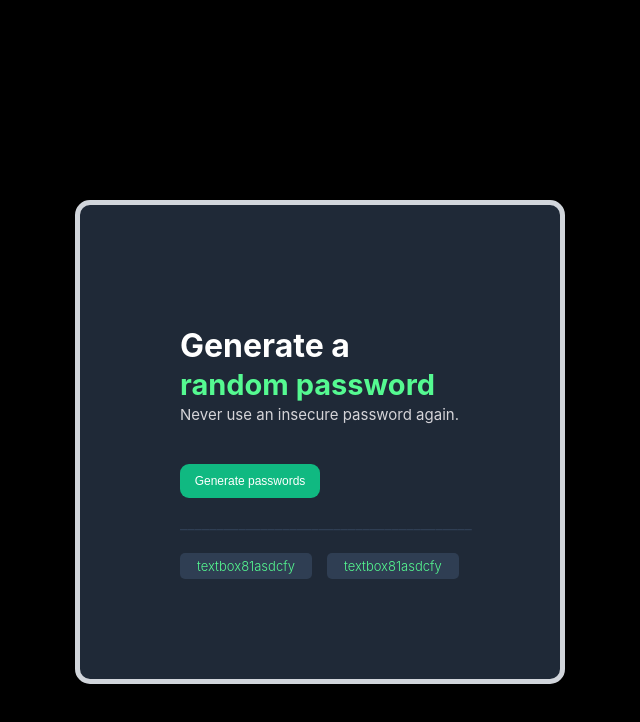
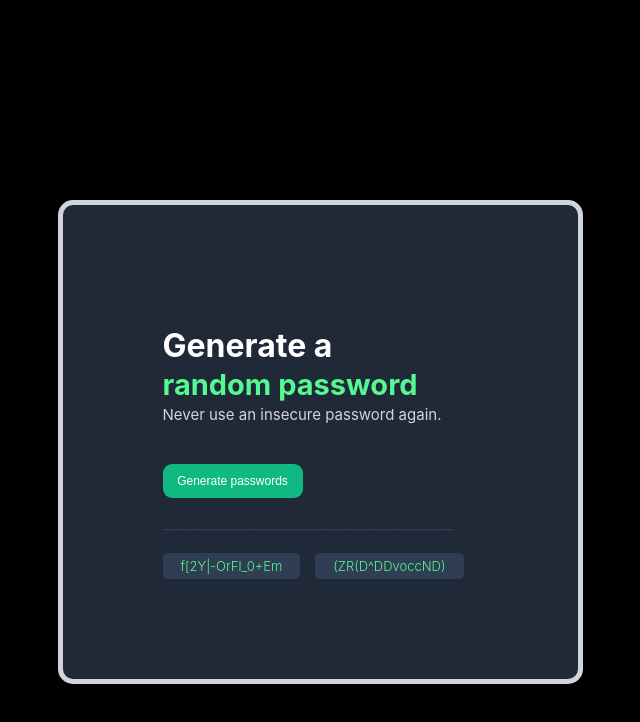
Before and after one commit to chrisdiazaguilar/10.PasswordGenerator, a plain HTML site: page index.html in a window 1280 px wide. Both pictures are taken after a click on the button "Generate passwords". Shown: the whole page, without its empty margins (320-960 px from the left). Drawn offline with Linux system fonts and the light colour scheme.

Commit message:
updated CSS file, JavaScript

```diff
--- a/index.css
+++ b/index.css
@@ -17,7 +17,7 @@ body{
     border-radius: 15px;
     border:5px #D1D5DB solid;
     padding: 100px 100px;
-    max-width: 280px;
+    max-width: 315px;
     display: flex;
     flex-direction: column;
     margin: 0 auto;
@@ -69,17 +69,21 @@ p{
 #passwordOne{
     color:#55F991;
     background:#2F3E53;
-    padding: 5px 17px;
+    padding: 5px 18px;
     font-size: 13px;
     font-weight: 300;
     border-radius: 5px;
+    white-space: nowrap;
+    overflow-x: auto;
 }
 
 #passwordTwo{
     color:#55F991;
     background:#2F3E53;
-    padding: 5px 17px;
+    padding: 5px 18px;
     font-size: 13px;
     font-weight: 300;
     border-radius: 5px;
+    white-space: nowrap;
+    overflow-x: auto;
 }
--- a/index.html
+++ b/index.html
@@ -8,11 +8,11 @@
         <h1 class="topHeader">Generate a</h1>
         <h1 class="midHeader">random password</h1>
         <h3 class="lowerHeader">Never use an insecure password again.</h3>
-        <button onclick="passwordGen">Generate passwords</button>
+        <button onclick="passwordGen()">Generate passwords</button>
       <p>________________________________________</p>
       <div class="textbox">
-      <div id="passwordOne">textbox81asdcfy</div>
-      <div id="passwordTwo">textbox81asdcfy</div>
+      <div id="passwordOne"></div>
+      <div id="passwordTwo"></div>
       </div>
     </div>
     <script src="index.js"></script>
--- a/index.js
+++ b/index.js
@@ -1,17 +1,30 @@
-let passOne = document.getElementById("passwordOne")
-let passTwo = document.getElementById("passwordTwo")
+// Access the two password display elements
+let passOne = document.getElementById("passwordOne");
+let passTwo = document.getElementById("passwordTwo");
 
-const characters = ["A","B","C","D","E","F","G","H","I","J","K","L","M","N","O","P","Q","R","S","T","U","V","W","X","Y","Z","a","b","c","d","e","f","g","h","i","j","k","l","m","n","o","p","q","r","s","t","u","v","w","x","y","z", "0", "1", "2", "3", "4", "5", "6", "7", "8", "9","~","`","!","@","#","$","%","^","&","*","(",")","_","-","+","=","{","[","}","]",",","|",":",";","<",">",".","?",
-"/"];
+// All possible characters to use in passwords
+const characters = [
+  "A","B","C","D","E","F","G","H","I","J","K","L","M","N","O","P",
+  "Q","R","S","T","U","V","W","X","Y","Z",
+  "a","b","c","d","e","f","g","h","i","j","k","l","m","n","o","p",
+  "q","r","s","t","u","v","w","x","y","z",
+  "0","1","2","3","4","5","6","7","8","9",
+  "~","`","!","@","#","$","%","^","&","*","(",")","_","-","+","=",
+  "{","[","}","]",",","|",":",";","<",">",".","?","/"
+];
 
-function getRandomString() {
-  const characters = ["A", "B", "C", "D", "E", "F", "G"];
-  let result = "";
+// Function to generate a random password of a given length
+function generateRandomPassword(length) {
+  let password = "";
+  for (let i = 0; i < length; i++) {
+    let randomIndex = Math.floor(Math.random() * characters.length);
+    password += characters[randomIndex];
+  }
+  return password;
+}
 
-  for (let i = 0; i < 5; i++) {
-    let randomIndex = Math.floor(Math.random() * characters.length);
-    result += characters[randomIndex];
-  }
-
-  console.log(result);
+// Main function that gets called when button is clicked
+function passwordGen() {
+  passOne.textContent = generateRandomPassword(15);
+  passTwo.textContent = generateRandomPassword(15);
 }
```
